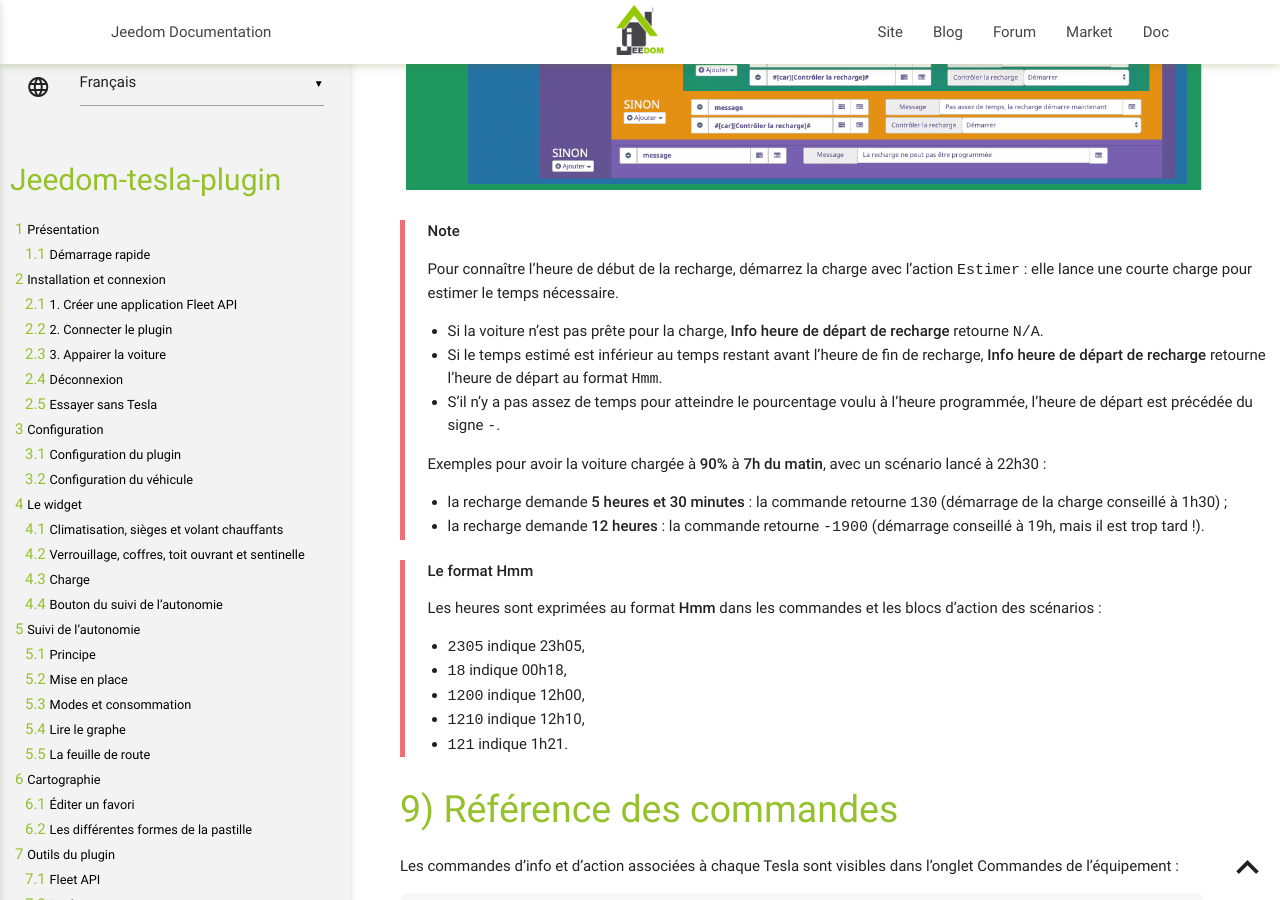
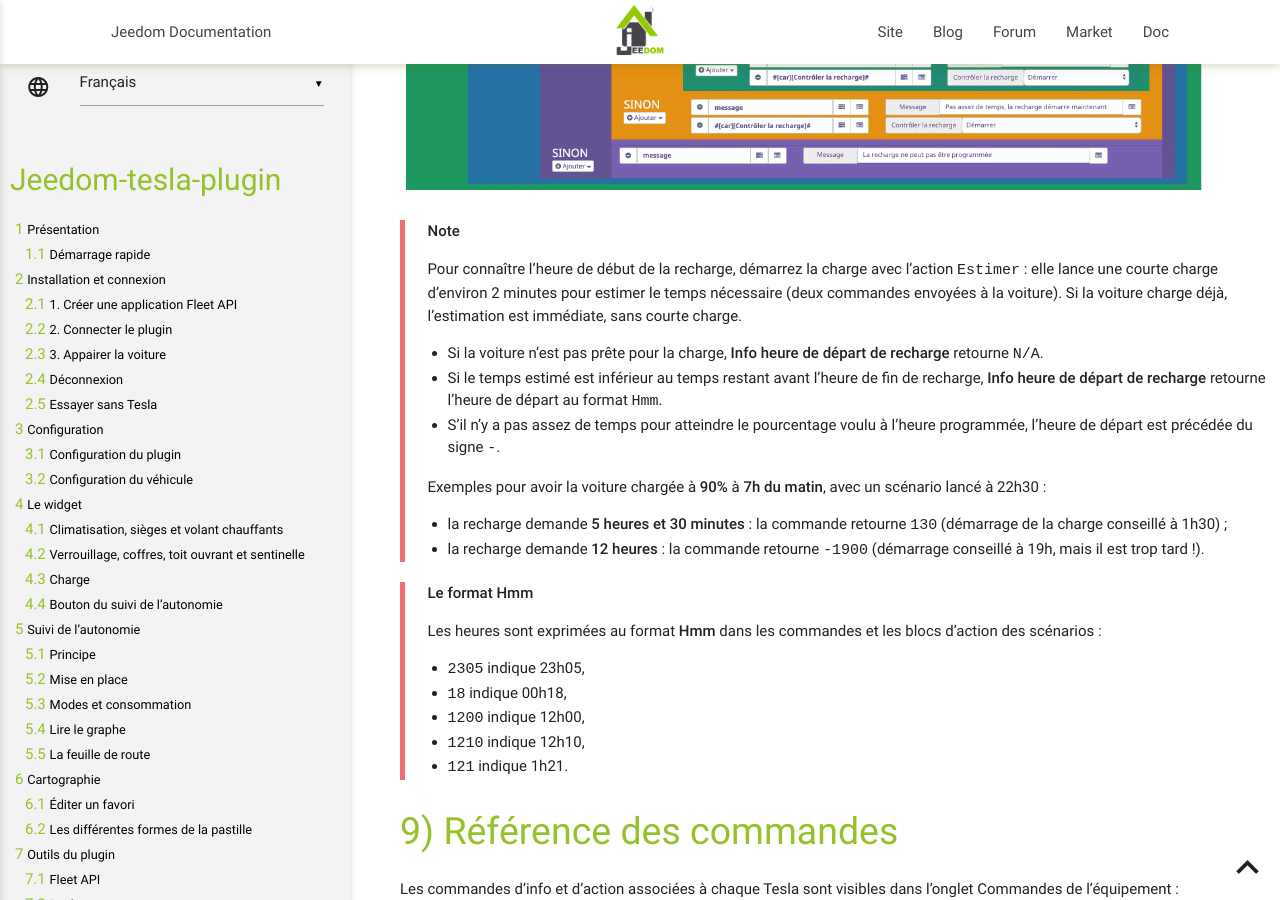
Before and after one commit to vercorsio/jeedom-tesla-plugin, a Jekyll site: the page built from fr_FR/index.md, in a window 1280 px wide and 900 px high, scrolled down 35413 px. Built offline with Jekyll 4.4.1, drawn with Linux system fonts in a browser that asks for light colours; our own code applies the rules of GitHub Pages for plain Markdown files.

Commit message:
docs: Estimer runs a 2-minute charge only when the car is not charging

```diff
--- a/fr_FR/index.md
+++ b/fr_FR/index.md
@@ -547,7 +547,7 @@ Chaque commande d'action peut être utilisée dans un scénario Jeedom. Quelques
 
 > **Note**
 >
-> Pour connaître l'heure de début de la recharge, démarrez la charge avec l'action `Estimer` : elle lance une courte charge pour estimer le temps nécessaire.
+> Pour connaître l'heure de début de la recharge, démarrez la charge avec l'action `Estimer` : elle lance une courte charge d'environ 2 minutes pour estimer le temps nécessaire (deux commandes envoyées à la voiture). Si la voiture charge déjà, l'estimation est immédiate, sans courte charge.
 >
 > - Si la voiture n'est pas prête pour la charge, **Info heure de départ de recharge** retourne `N/A`.
 > - Si le temps estimé est inférieur au temps restant avant l'heure de fin de recharge, **Info heure de départ de recharge** retourne l'heure de départ au format `Hmm`.
```
Also changed, not shown: fr_FR/changelog.md (+1 -0 lines).
